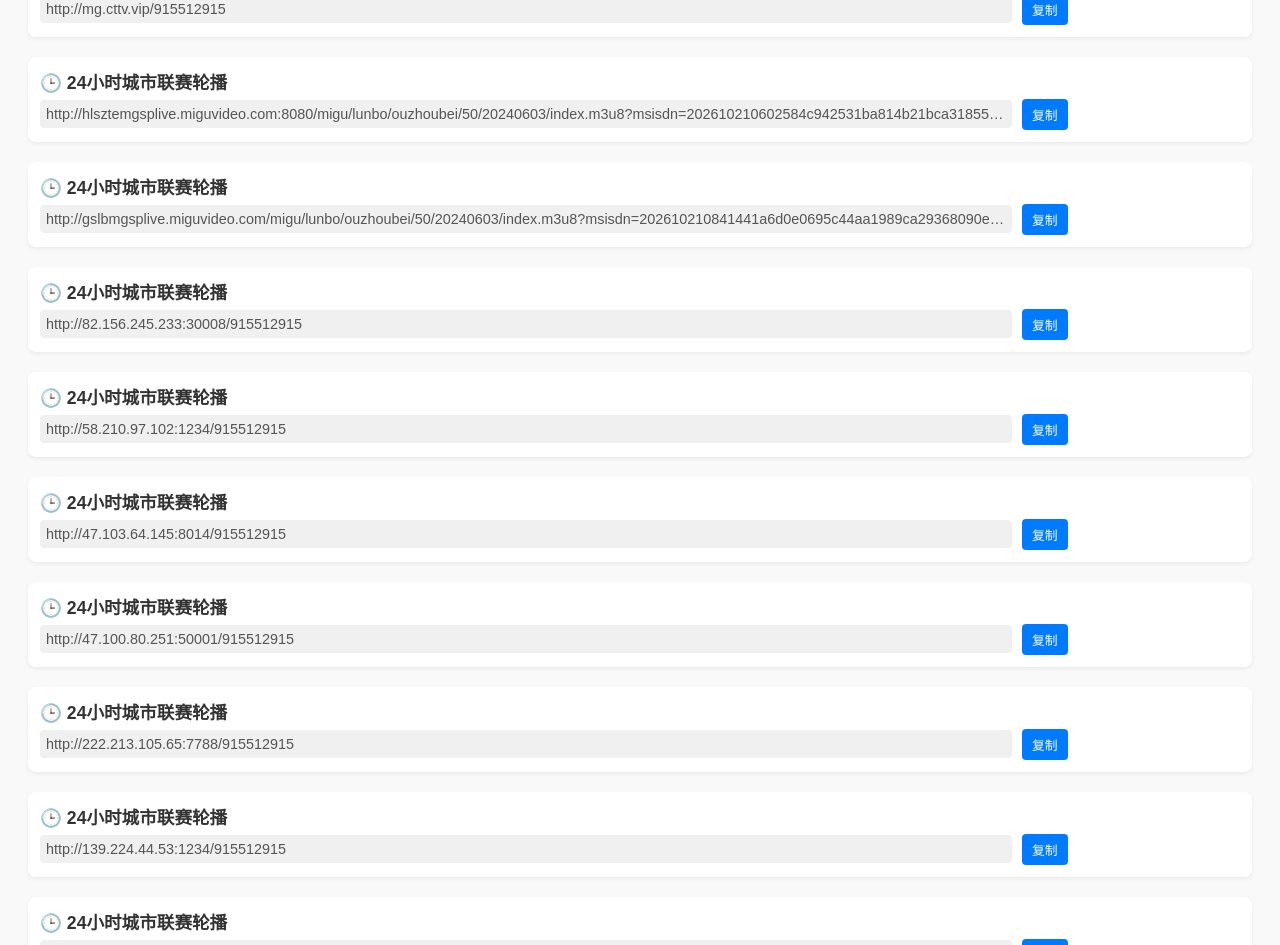
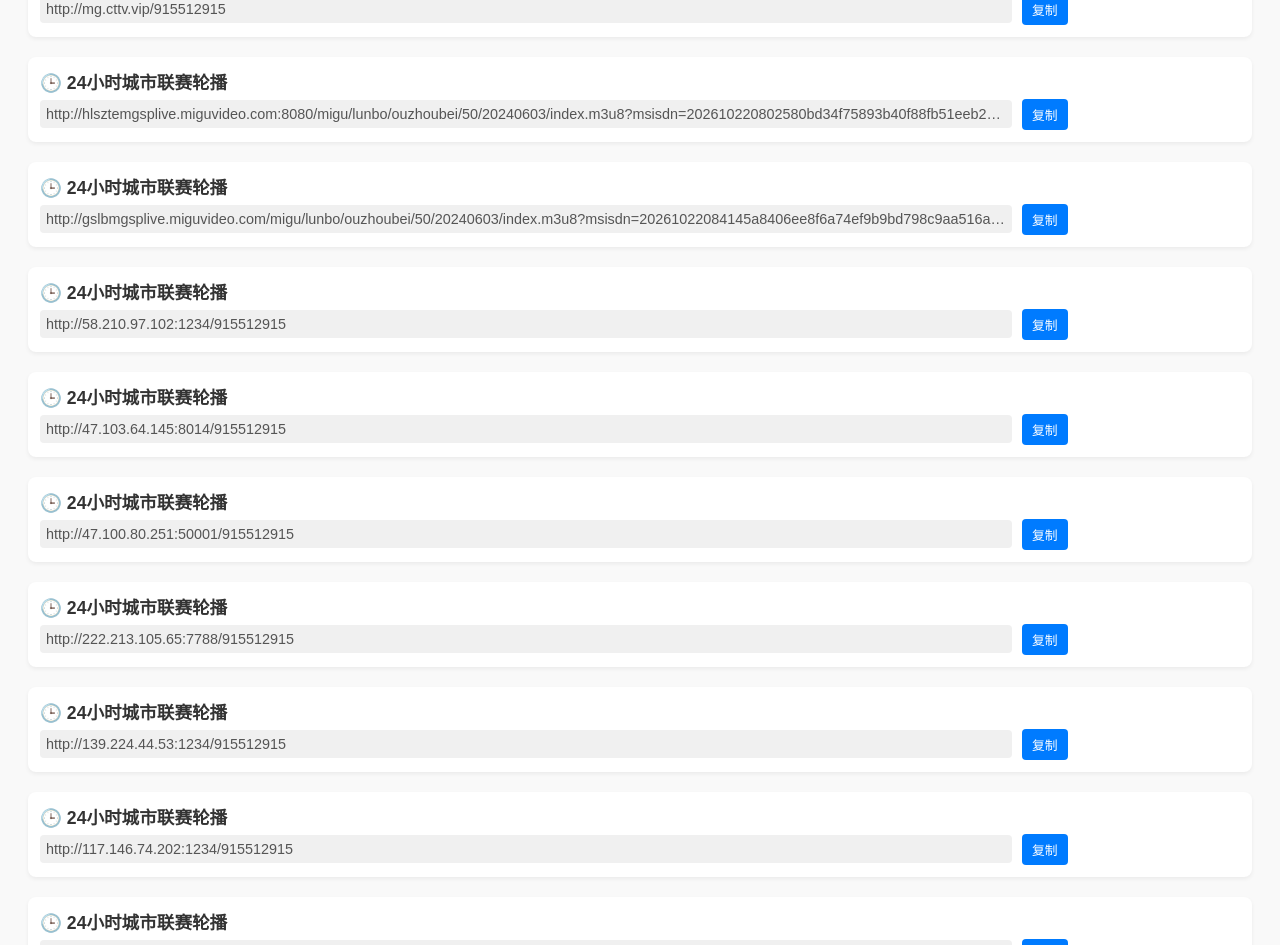
Before and after one commit to kimwang1978/iptv.github.io, a Jekyll site: the page tiyu.html, which Jekyll copies as it is, in a window 1280 px wide and 1400 px high. Shown: the part 151-1096 px from the top of the window. Built offline with Jekyll 4.4.1, drawn with Linux system fonts in a browser that asks for light colours; some of the changed text lies outside the part shown.

Commit message:
Sync File 2026-10-22 08:25:21

```diff
--- a/tiyu.html
+++ b/tiyu.html
@@ -60,7 +60,7 @@
         <div class="item">
             <div class="title">🕒 24小时城市联赛轮播</div>
             <div class="url-wrapper">
-                <div class="url" id="url_1">http://hlsztemgsplive.miguvideo.com:8080/migu/lunbo/ouzhoubei/50/20240603/index.m3u8?msisdn=202610210602584c942531ba814b21bca3185572ec5ebd&mdspid=&spid=800033&netType=0&sid=5910022136&pid=2028597139&timestamp=20261021060258&Channel_ID=0116_2600000900-99000-201600010010027&ProgramID=915512915&ParentNodeID=-99&assertID=5910022136&client_ip=171.8.79.254&SecurityKey=20261021060258&promotionId=&mvid=5900006618&mcid=500020&playurlVersion=WX-A1-9.10.1-SNAPSHOT&userid=&jmhm=&videocodec=h264&appCode=miguvideo_android&bean=mgspad&tid=android&conFee=0&encrypt=f8f32f76cf2de4ffaaf90271690d3cbc</div>
+                <div class="url" id="url_1">http://hlsztemgsplive.miguvideo.com:8080/migu/lunbo/ouzhoubei/50/20240603/index.m3u8?msisdn=202610220802580bd34f75893b40f88fb51eeb24098e0e&mdspid=&spid=800033&netType=0&sid=5910022136&pid=2028597139&timestamp=20261022080258&Channel_ID=0116_2600000900-99000-201600010010027&ProgramID=915512915&ParentNodeID=-99&assertID=5910022136&client_ip=171.8.79.254&SecurityKey=20261022080258&promotionId=&mvid=5900006618&mcid=500020&playurlVersion=WX-A1-9.10.1-SNAPSHOT&userid=&jmhm=&videocodec=h264&appCode=miguvideo_android&bean=mgspad&tid=android&conFee=0&encrypt=cfd77ab9b5307d46740700048e980a68</div>
                 <button class="copy-btn" onclick="copyToClipboard('url_1')">复制</button>
             </div>
         </div>
@@ -68,7 +68,7 @@
         <div class="item">
             <div class="title">🕒 24小时城市联赛轮播</div>
             <div class="url-wrapper">
-                <div class="url" id="url_2">http://gslbmgsplive.miguvideo.com/migu/lunbo/ouzhoubei/50/20240603/index.m3u8?msisdn=202610210841441a6d0e0695c44aa1989ca29368090ef1&mdspid=&spid=800033&netType=0&sid=5910022136&pid=2028597139&timestamp=20261021084144&Channel_ID=0116_2600000900-99000-201600010010027&ProgramID=915512915&ParentNodeID=-99&assertID=5910022136&client_ip=2409:8a00:6030:db21:b77e:29cd:26ab:6c88&SecurityKey=20261021084144&promotionId=&mvid=5900006618&mcid=500020&playurlVersion=WX-A1-9.10.1-SNAPSHOT&userid=&jmhm=&videocodec=h264&appCode=miguvideo_android&bean=mgspad&tid=android&conFee=0&puData=ce277d4c6cb37ce603028fb8b88320b5&ddCalcu=5cbee0222753708d84bc86bcfb83270c3e06</div>
+                <div class="url" id="url_2">http://gslbmgsplive.miguvideo.com/migu/lunbo/ouzhoubei/50/20240603/index.m3u8?msisdn=20261022084145a8406ee8f6a74ef9b9bd798c9aa516a7&mdspid=&spid=800033&netType=0&sid=5910022136&pid=2028597139&timestamp=20261022084145&Channel_ID=0116_2600000900-99000-201600010010027&ProgramID=915512915&ParentNodeID=-99&assertID=5910022136&client_ip=2409:8a00:6030:db21:cc2b:6627:32d8:2f57&SecurityKey=20261022084145&promotionId=&mvid=5900006618&mcid=500020&playurlVersion=WX-A1-9.10.1-SNAPSHOT&userid=&jmhm=&videocodec=h264&appCode=miguvideo_android&bean=mgspad&tid=android&conFee=0&puData=b0bfea6e46dd2ced3c8fec5b00e5ccf0&ddCalcu=0bf0ecb2cf55e0ea060eb456cdedf28cce3d</div>
                 <button class="copy-btn" onclick="copyToClipboard('url_2')">复制</button>
             </div>
         </div>
@@ -76,7 +76,7 @@
         <div class="item">
             <div class="title">🕒 24小时城市联赛轮播</div>
             <div class="url-wrapper">
-                <div class="url" id="url_3">http://82.156.245.233:30008/915512915</div>
+                <div class="url" id="url_3">http://58.210.97.102:1234/915512915</div>
                 <button class="copy-btn" onclick="copyToClipboard('url_3')">复制</button>
             </div>
         </div>
@@ -84,7 +84,7 @@
         <div class="item">
             <div class="title">🕒 24小时城市联赛轮播</div>
             <div class="url-wrapper">
-                <div class="url" id="url_4">http://58.210.97.102:1234/915512915</div>
+                <div class="url" id="url_4">http://47.103.64.145:8014/915512915</div>
                 <button class="copy-btn" onclick="copyToClipboard('url_4')">复制</button>
             </div>
         </div>
@@ -92,7 +92,7 @@
         <div class="item">
             <div class="title">🕒 24小时城市联赛轮播</div>
             <div class="url-wrapper">
-                <div class="url" id="url_5">http://47.103.64.145:8014/915512915</div>
+                <div class="url" id="url_5">http://47.100.80.251:50001/915512915</div>
                 <button class="copy-btn" onclick="copyToClipboard('url_5')">复制</button>
             </div>
         </div>
@@ -100,7 +100,7 @@
         <div class="item">
             <div class="title">🕒 24小时城市联赛轮播</div>
             <div class="url-wrapper">
-                <div class="url" id="url_6">http://47.100.80.251:50001/915512915</div>
+                <div class="url" id="url_6">http://222.213.105.65:7788/915512915</div>
                 <button class="copy-btn" onclick="copyToClipboard('url_6')">复制</button>
             </div>
         </div>
@@ -108,7 +108,7 @@
         <div class="item">
             <div class="title">🕒 24小时城市联赛轮播</div>
             <div class="url-wrapper">
-                <div class="url" id="url_7">http://222.213.105.65:7788/915512915</div>
+                <div class="url" id="url_7">http://139.224.44.53:1234/915512915</div>
                 <button class="copy-btn" onclick="copyToClipboard('url_7')">复制</button>
             </div>
         </div>
@@ -116,7 +116,7 @@
         <div class="item">
             <div class="title">🕒 24小时城市联赛轮播</div>
             <div class="url-wrapper">
-                <div class="url" id="url_8">http://139.224.44.53:1234/915512915</div>
+                <div class="url" id="url_8">http://117.146.74.202:1234/915512915</div>
                 <button class="copy-btn" onclick="copyToClipboard('url_8')">复制</button>
             </div>
         </div>
@@ -530,9 +530,9 @@
         </div>
 
         <div class="item">
-            <div class="title">🕒 US| BET GOSPEL</div>
+            <div class="title">🕒 斯诺克</div>
             <div class="url-wrapper">
-                <div class="url" id="url_60">http://line.senpay23.com:80/play/live.php?mac=00:1A:79:CA:A3:92&extension=ts&stream=91767</div>
+                <div class="url" id="url_60">http://1.14.124.206:35455/huya/27599671</div>
                 <button class="copy-btn" onclick="copyToClipboard('url_60')">复制</button>
             </div>
         </div>
@@ -540,7 +540,7 @@
         <div class="item">
             <div class="title">🕒 斯诺克</div>
             <div class="url-wrapper">
-                <div class="url" id="url_61">http://1.14.124.206:35455/huya/27599671</div>
+                <div class="url" id="url_61">http://1.14.124.206:35455/huya/31018325</div>
                 <button class="copy-btn" onclick="copyToClipboard('url_61')">复制</button>
             </div>
         </div>
@@ -548,7 +548,7 @@
         <div class="item">
             <div class="title">🕒 斯诺克</div>
             <div class="url-wrapper">
-                <div class="url" id="url_62">http://1.14.124.206:35455/huya/31018325</div>
+                <div class="url" id="url_62">http://1.14.124.206:35455/huya/880214</div>
                 <button class="copy-btn" onclick="copyToClipboard('url_62')">复制</button>
             </div>
         </div>
@@ -556,7 +556,7 @@
         <div class="item">
             <div class="title">🕒 斯诺克</div>
             <div class="url-wrapper">
-                <div class="url" id="url_63">http://1.14.124.206:35455/huya/880214</div>
+                <div class="url" id="url_63">http://8.155.43.98:35455/huya/27599671</div>
                 <button class="copy-btn" onclick="copyToClipboard('url_63')">复制</button>
             </div>
         </div>
@@ -564,7 +564,7 @@
         <div class="item">
             <div class="title">🕒 斯诺克</div>
             <div class="url-wrapper">
-                <div class="url" id="url_64">http://8.155.43.98:35455/huya/27599671</div>
+                <div class="url" id="url_64">http://8.155.43.98:35455/huya/31018325</div>
                 <button class="copy-btn" onclick="copyToClipboard('url_64')">复制</button>
             </div>
         </div>
@@ -572,16 +572,8 @@
         <div class="item">
             <div class="title">🕒 斯诺克</div>
             <div class="url-wrapper">
-                <div class="url" id="url_65">http://8.155.43.98:35455/huya/31018325</div>
+                <div class="url" id="url_65">http://8.155.43.98:35455/huya/880214</div>
                 <button class="copy-btn" onclick="copyToClipboard('url_65')">复制</button>
-            </div>
-        </div>
-
-        <div class="item">
-            <div class="title">🕒 斯诺克</div>
-            <div class="url-wrapper">
-                <div class="url" id="url_66">http://8.155.43.98:35455/huya/880214</div>
-                <button class="copy-btn" onclick="copyToClipboard('url_66')">复制</button>
             </div>
         </div>
 
```
